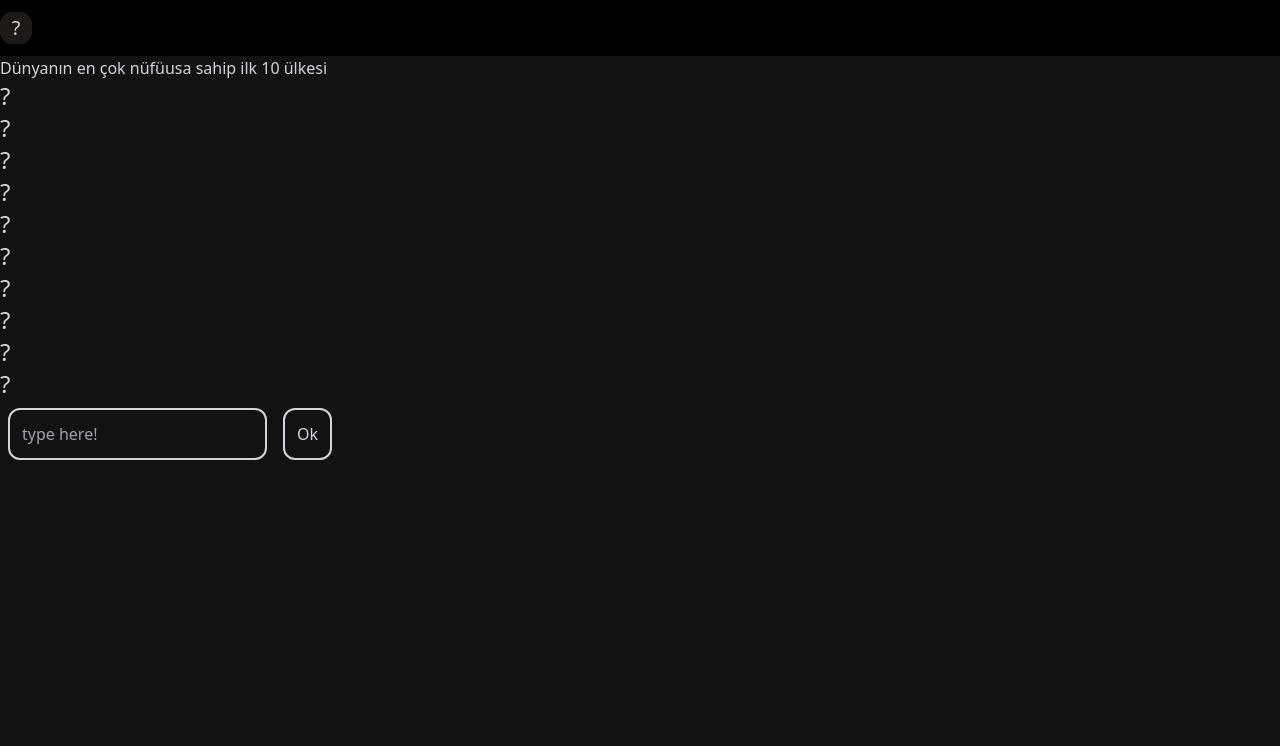
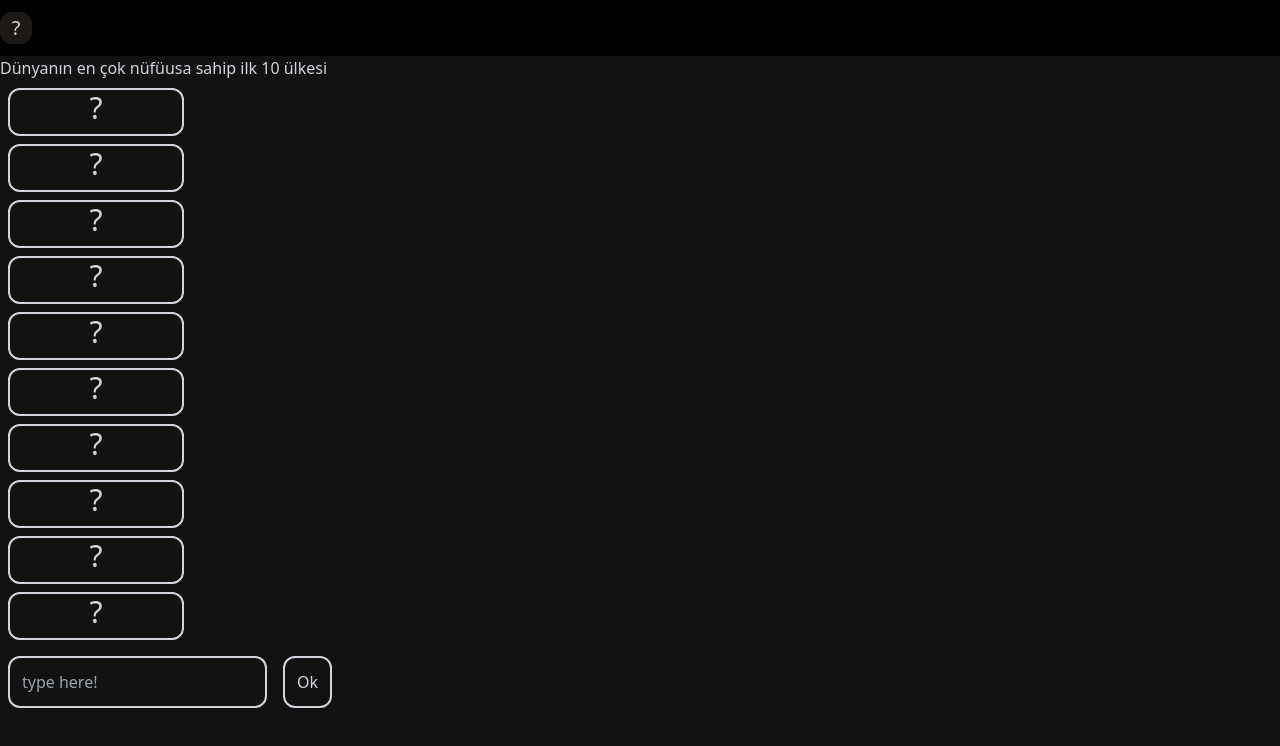
Before and after one commit to oozkanneray/guess-10, a React (Vite) app: page / in a window 1280 px wide. Shown: the top 746 px of the page. Built offline with nearby package versions, Linux system fonts and the light colour scheme.

Commit message:
feat:add answerbox animations

```diff
--- a/src/components/AnswerBox.jsx
+++ b/src/components/AnswerBox.jsx
@@ -1,20 +1,27 @@
 import { useEffect, useState } from "react";
 
 function AnswerBox({ answer, userInput }) {
+  let initialClass =
+    "text-3xl text-gray-300 border-2 border-gray-300 w-44 h-12 text-center m-2 rounded-xl";
+  let animClass =
+    "text-3xl text-gray-300 border-2 border-gray-300 w-44 h-12 text-center m-2 rounded-xl animate-already-found";
+
   const [find, setFind] = useState(false);
+  const [founded, setFounded] = useState(initialClass);
 
   useEffect(() => {
     checkAnser();
   }, [userInput]);
 
   const checkAnser = () => {
-    if (userInput.toLowerCase() == answer.toLowerCase()) setFind(true);
+    if (userInput.toLowerCase() === answer.toLowerCase()) {
+      setFind(true);
+      setFounded(animClass);
+    }
   };
 
   return (
-    <div className="text-2xl text-gray-300">
-      {find ? <div>{answer}</div> : <div>?</div>}
-    </div>
+    <div className={founded}>{find ? <div>{answer}</div> : <div>?</div>}</div>
   );
 }
 
```
